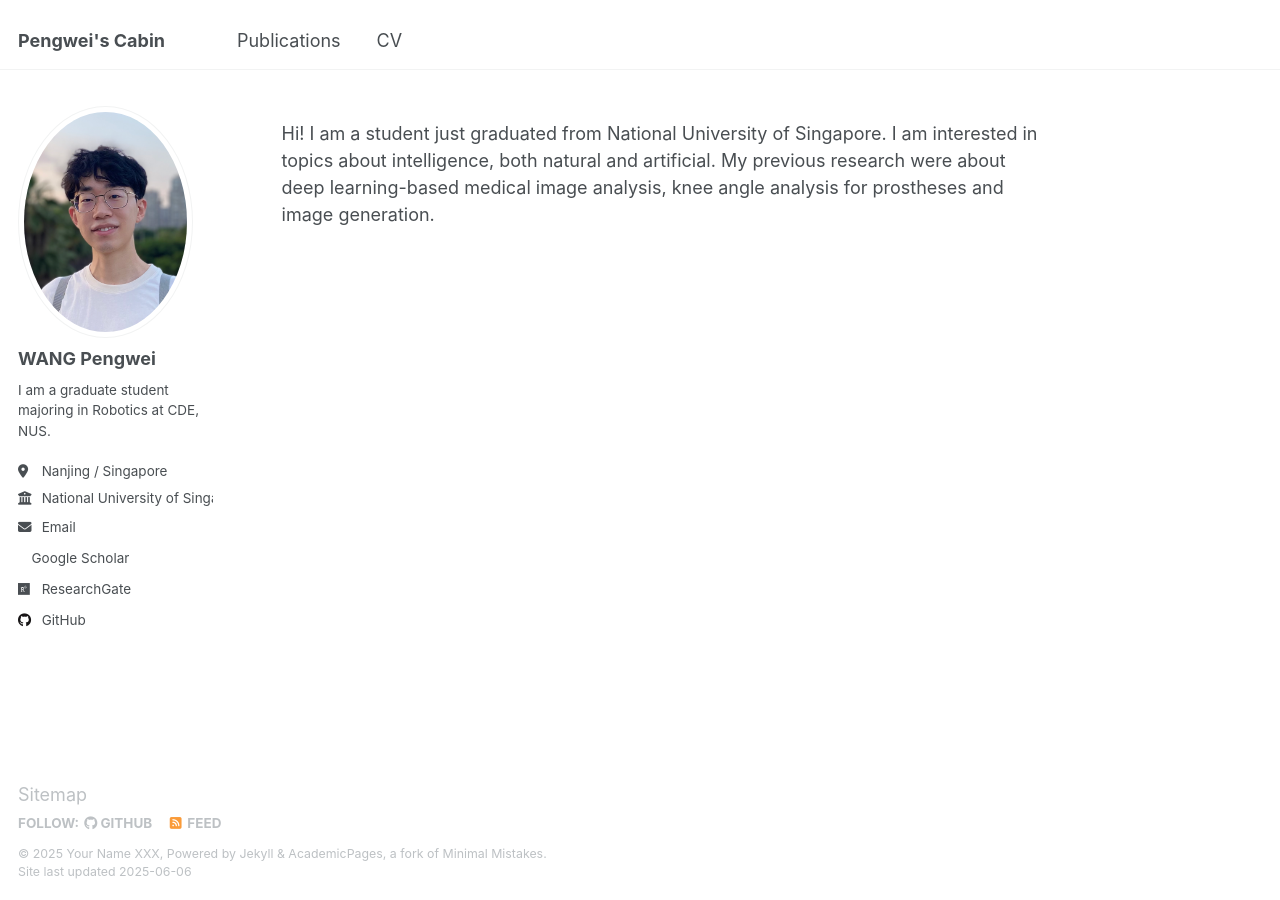
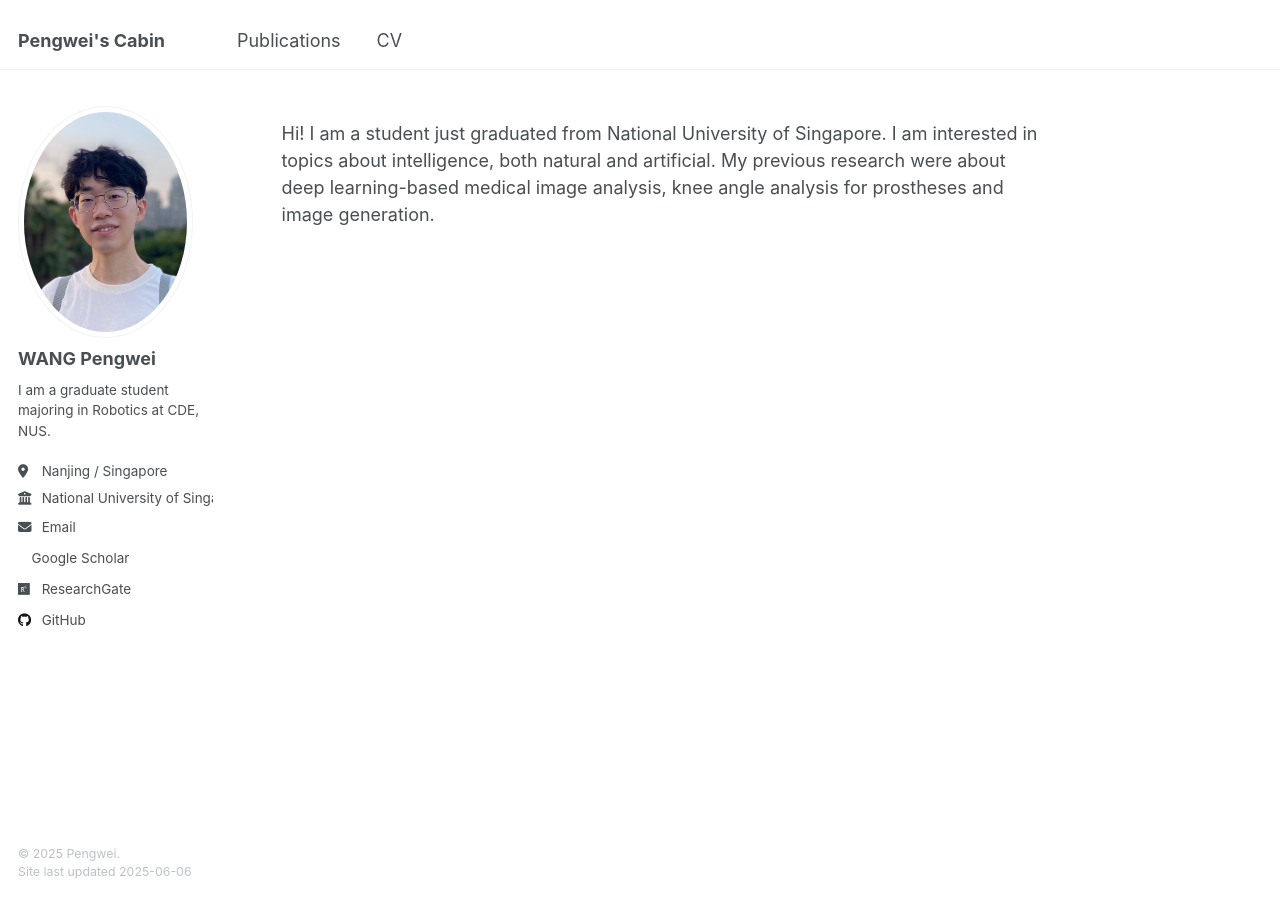
Before and after one commit to penway/penway, a Jekyll site: the page built from docs/_pages/about.md, in a window 1280 px wide. Built offline with Jekyll 4.4.1, drawn with Linux system fonts in a browser that asks for light colours; a style sheet for code colours, icons or effects is not loaded.

Commit message:
Customize footer and site name

```diff
--- a/docs/_config.yml
+++ b/docs/_config.yml
@@ -11,7 +11,7 @@ locale                   : "en-US"
 site_theme               : "default"
 title                    : "Pengwei's Cabin"
 title_separator          : "-"
-name                     : &name "Your Name XXX"
+name                     : &name "Pengwei"
 description              : &description "personal description"
 url                      : https://penway.cn/ # the base hostname & protocol for your site e.g. "https://[your GitHub username].github.io"
 baseurl                  : "" # the subpath of your site, e.g. "/blog"
--- a/docs/_includes/footer.html
+++ b/docs/_includes/footer.html
@@ -1,25 +1,6 @@
 {% include base_path %}
 
-{% if site.author.github or site.author.bitbucket or site.atom_feed.hide != true %}
-<div class="page__footer-follow">
-  <ul class="social-icons">
-    {% if site.data.ui-text[site.locale].follow_label %}
-      <li><strong>{{ site.data.ui-text[site.locale].follow_label }}</strong></li>
-    {% endif %}
-    {% if site.author.github %}
-      <li><a href="http://github.com/{{ site.author.github }}"><i class="fab fa-github" aria-hidden="true"></i> GitHub</a></li>
-    {% endif %}
-    {% if site.author.bitbucket %}
-      <li><a href="http://bitbucket.org/{{ site.author.bitbucket }}"><i class="fab fa-bitbucket" aria-hidden="true"></i> Bitbucket</a></li>
-    {% endif %}
-    {% if site.atom_feed.hide != true %}
-    <li><a href="{% if site.atom_feed.path %}{{ site.atom_feed.path }}{% else %}{{ base_path }}/feed.xml{% endif %}"><i class="fa fa-fw fa-rss-square" aria-hidden="true"></i> {{ site.data.ui-text[site.locale].feed_label | default: "Feed" }}</a></li>
-    {% endif %}
-  </ul>
-</div>
-{% endif %}
-
 <div class="page__footer-copyright">
-  &copy; {{ site.time | date: '%Y' }} {{ site.name | default: site.title }}, {{ site.data.ui-text[site.locale].powered_by | default: "Powered by" }} <a href="http://jekyllrb.com" rel="nofollow">Jekyll</a> &amp; <a href="https://github.com/academicpages/academicpages.github.io">AcademicPages</a>, a fork of <a href="https://mademistakes.com/work/minimal-mistakes-jekyll-theme/" rel="nofollow">Minimal Mistakes</a>.<br />
+  &copy; {{ site.time | date: '%Y' }} {{ site.name | default: site.title }}.<br />
   Site last updated {{ "now" | date: '%Y-%m-%d' %}}
 </div>
--- a/docs/_includes/footer/custom.html
+++ b/docs/_includes/footer/custom.html
@@ -1,3 +1,2 @@
 <!-- start custom footer snippets -->
-<a href="/sitemap/">Sitemap</a>
 <!-- end custom footer snippets -->
```
